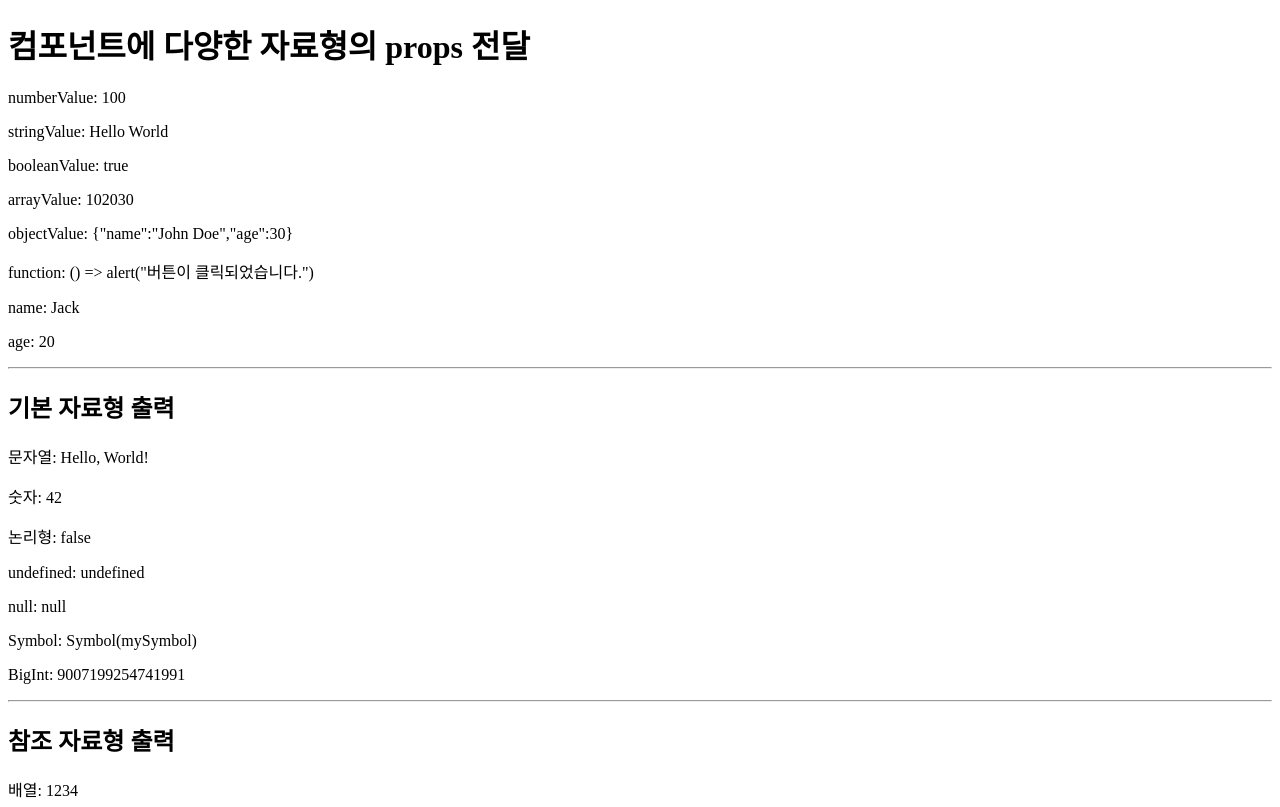
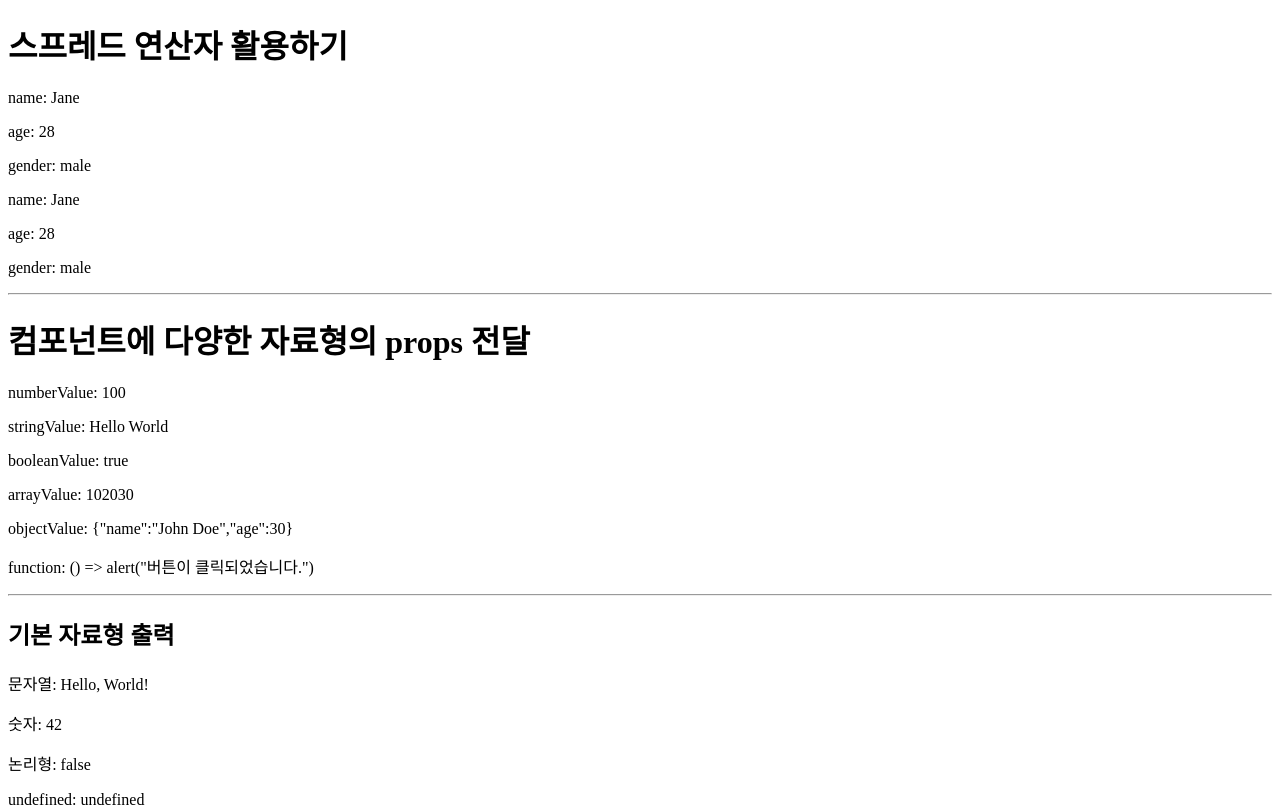
Before and after one commit to jieun-107/react-study, a React (Vite) app: page / in a window 1280 px wide. Shown: the top 807 px of the page. Built offline with nearby package versions, Linux system fonts and the light colour scheme.

Commit message:
스프레드 연산자 활용

```diff
--- a/src/App.tsx
+++ b/src/App.tsx
@@ -1,5 +1,6 @@
 import PrintValue from "./components/PrintValue";
 import User from "./components/User";
+import User2 from "./components/User2";
 
 export default function App() {
   // 기본 자료형 출력
@@ -31,9 +32,21 @@
   const objectValue = { name: "John Doe", age: 30 };
   const handleClick = () => alert("버튼이 클릭되었습니다.");
 
+  // 스프레드 연산자 활용
+  const userObj = {
+    name: "Jane",
+    age: 28,
+    gender: "male",
+  };
   return (
     // <> : React.Fragment 와 같은 의미 (전체 감싸기 용도)
     <>
+      <h1>스프레드 연산자 활용하기</h1>
+      <User userObj={userObj} />
+      <User2 {...userObj} /> {/* 전개 연산자 : userObj 객체의 모든 속성을 개별 props로 전달 */}
+      {/* <User2 name="Jane" age={28} gender="male" /> 위와 동일 */}
+      <hr />
+
       <h1>컴포넌트에 다양한 자료형의 props 전달 </h1>
       <PrintValue
         numberValue={numberValue}
@@ -45,7 +58,7 @@
       />
 
       {/* props를 사용하여 컴포넌트에 데이터 전달. 숫자형은 {}로 감싸야 함 */}
-      <User name="Jack" age={20} />
+      {/* <User name="Jack" age={20} />  */}
       {/* <User name="Mike" age={25} />  */}
 
       <hr />
--- a/src/components/User.tsx
+++ b/src/components/User.tsx
@@ -1,10 +1,15 @@
-export default function User(props: {name: string; age: number}) {
+export default function User({
+  userObj: { name, age, gender},
+}: {
+  userObj: { name: string; age: number; gender: string; };
+}) {
   // 부모 컴포넌트에서 전달한 props는 갯수에 상관없이 모두 객체 형태로 전달된다.
   return (
     <>
       <div>
-        <p>name: {props.name}</p>
-        <p>age: {props.age}</p>
+        <p>name: {name}</p>
+        <p>age: {age}</p>
+        <p>gender: {gender}</p>
       </div>
     </>
   )
--- /dev/null
+++ b/src/components/User2.tsx
@@ -0,0 +1,15 @@
+export default function User2({
+  name, age, gender
+}: {
+  name: string;
+  age: number;
+  gender: string;
+}) {
+  return (
+    <div>
+      <p>name: {name}</p>
+      <p>age: {age}</p>
+      <p>gender: {gender}</p>
+    </div>
+  )
+}
```
